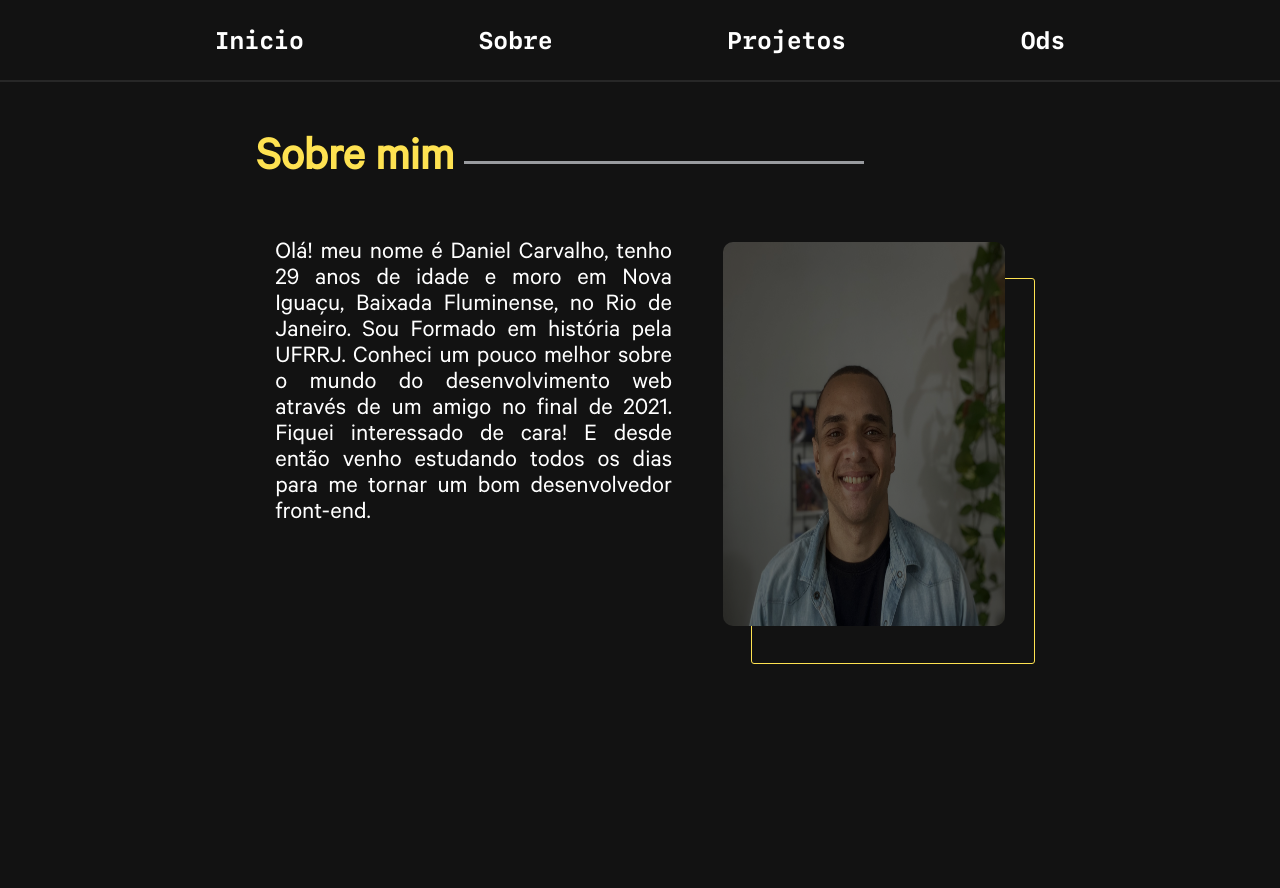
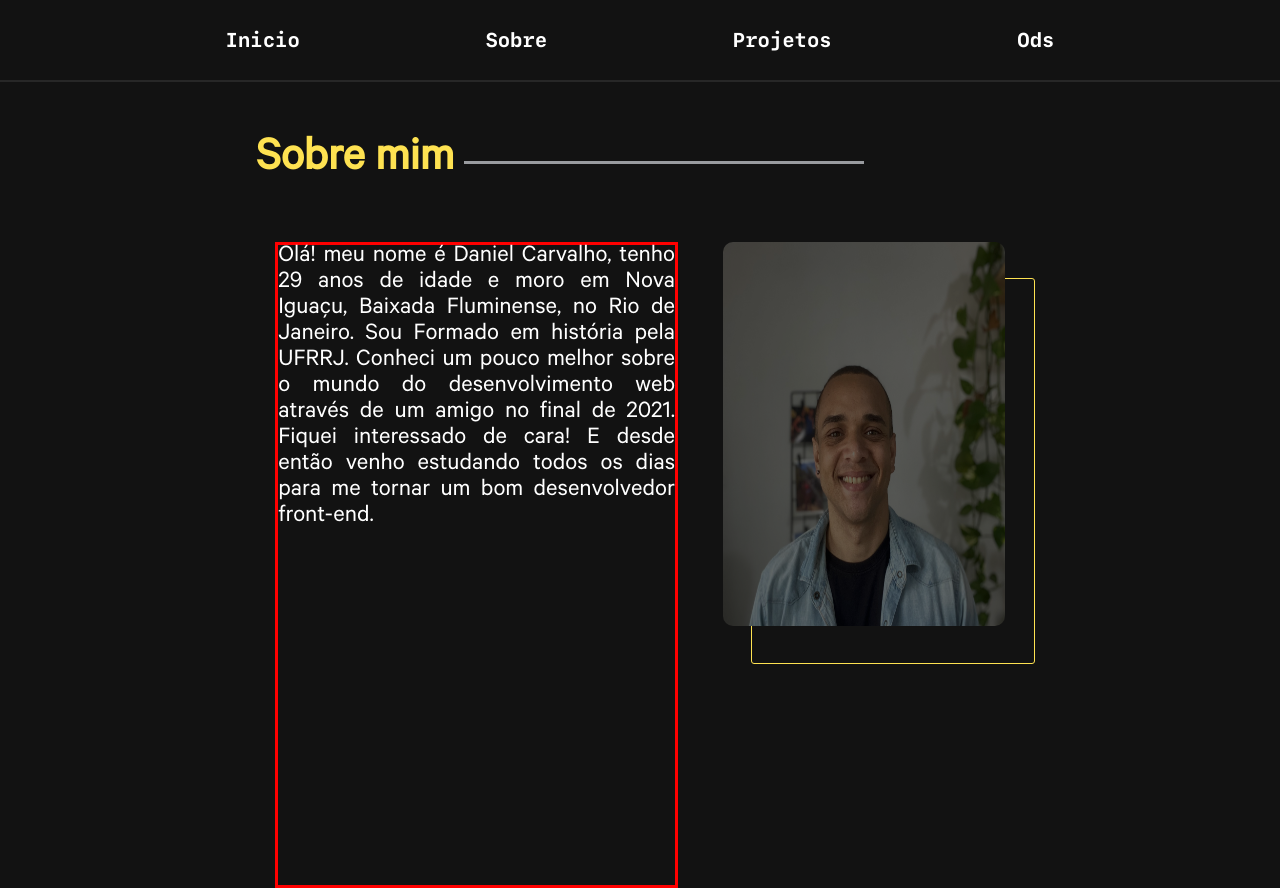
Before and after one commit to DanieelCarvalho/portifolio, a React (Create React App) app: page /about in a window 1280 px wide. Built offline with nearby package versions, Linux system fonts and the light colour scheme.

Commit message:
mudando tamanhã da fonte

```diff
--- a/src/Componentes/Styles/AboutStyle.js
+++ b/src/Componentes/Styles/AboutStyle.js
@@ -53,11 +53,12 @@ export const Div = styled.div`
 `
 export const P = styled.p`
   color:#fff;
-  font-family: CalibreRegular;font-size: clamp(1rem, 25px, 26px);
+  font-family: CalibreRegular;font-size: clamp(1px, 25px, 26px);
   text-align: justify;
   line-height: 26px;
   width: 31vw;
   height: 100%;
+  border: solid red;
 
 
 `
--- a/src/Componentes/Styles/HeaderStyle.js
+++ b/src/Componentes/Styles/HeaderStyle.js
@@ -35,7 +35,7 @@ export const LinkS = styled(Link)`
   text-decoration: none;
   color: #fff;
   font-weight: 600;
-  font-size: 1.5rem;
+  font-size: 20px;
 
   &:hover {
     color:  #FEE251;
```
